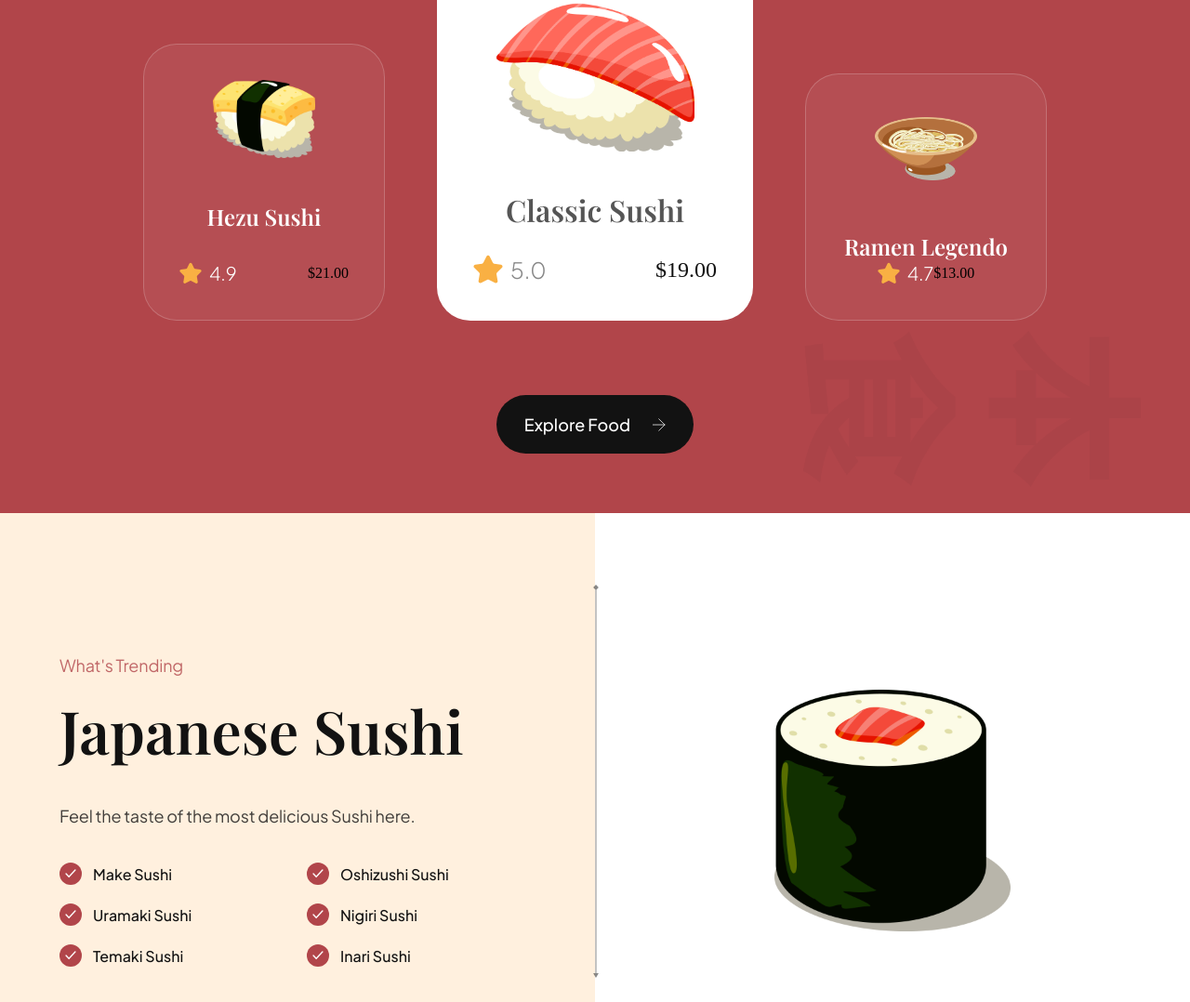
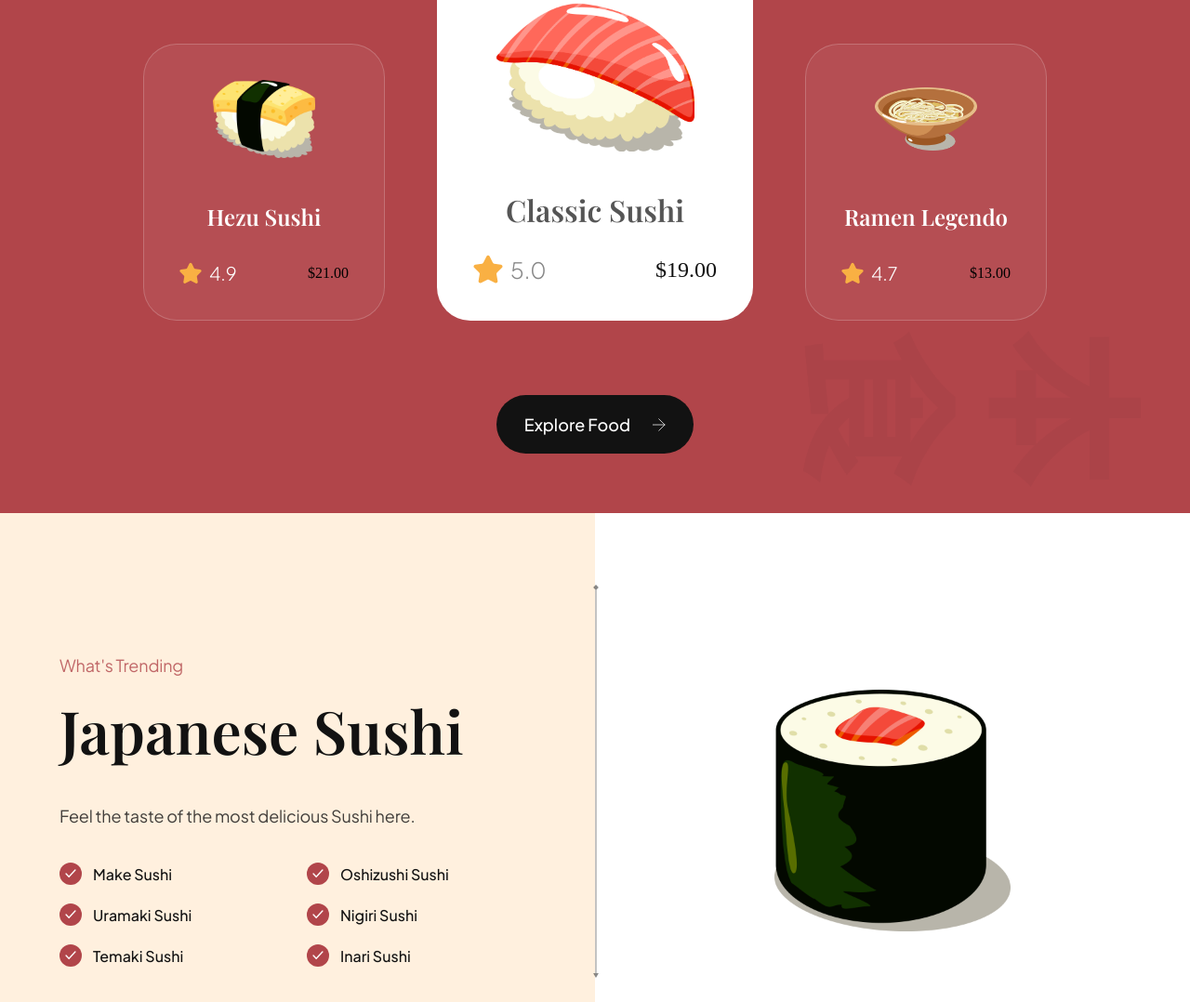
Before and after one commit to isaac-lal/tatakae, a website built with Vite: page index.html in a window 1280 px wide. Shown: the part 1866-2944 px from the top of the page at 93% size. Built offline with nearby package versions, Linux system fonts and the light colour scheme; files whose address does not match are found by name.

Commit message:
Fixed ramen flex direction

```diff
--- a/index.html
+++ b/index.html
@@ -234,7 +234,7 @@
             src="assets/sushi-10.png"
             alt="sushi-10" />
           <h4 class="popular-foods__card-title">Ramen Legendo</h4>
-          <div class="popular-food__card-details flex-between">
+          <div class="popular-foods__card-details flex-between">
             <div class="popular-foods__card-rating">
               <img
                 src="assets/star.svg"
```
